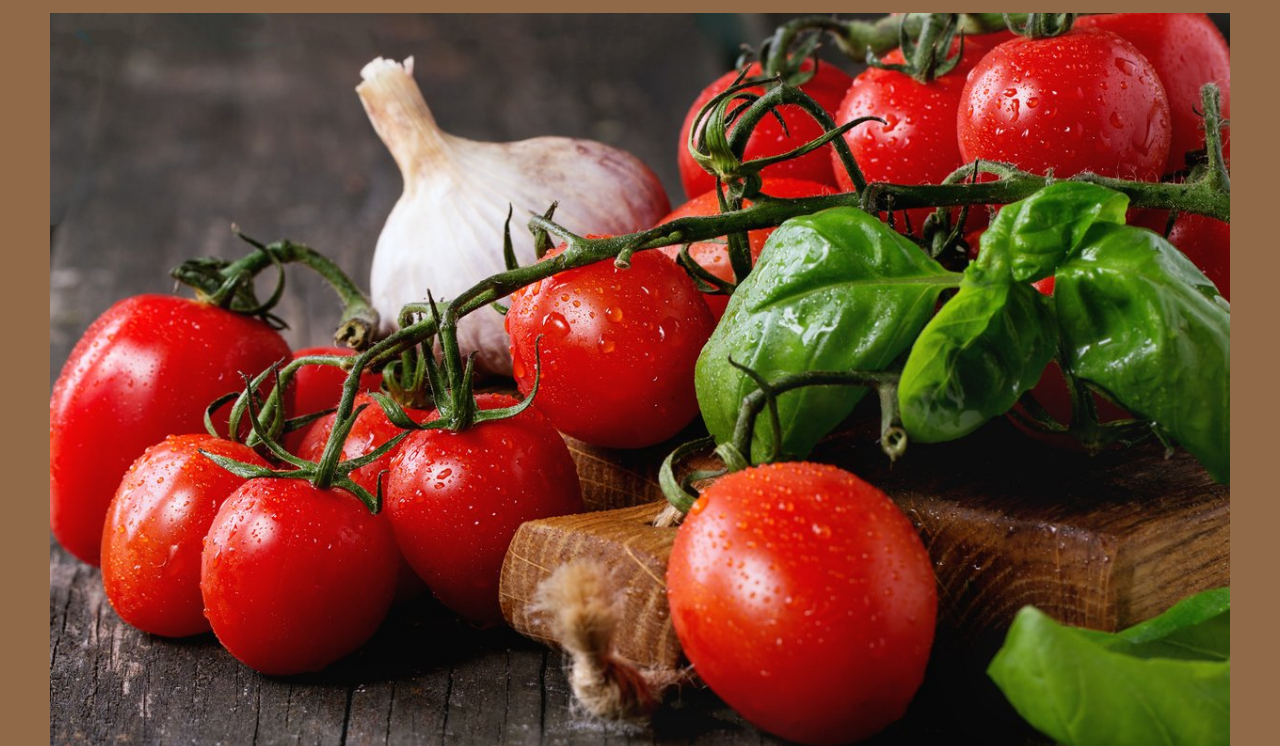
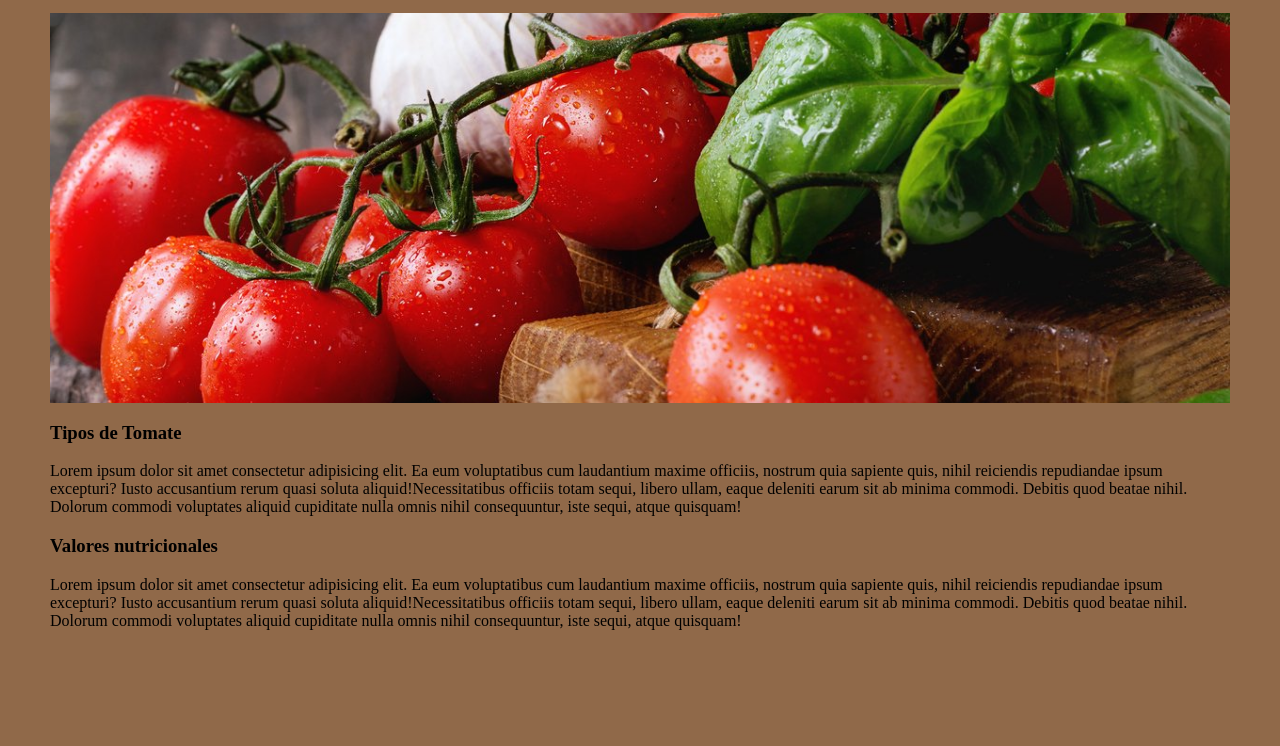
Before and after one commit to GabrielPiqueras/tomatesWeb, a plain HTML site: page index.html in a window 1280 px wide. Shown: the part 54-800 px from the top of the page. Drawn offline with Linux system fonts and the light colour scheme.

Commit message:
Portada con object-fit cover.

```diff
--- a/css/style.css
+++ b/css/style.css
@@ -28,6 +28,8 @@ body {
 
 #portada img{
     display: block;
+    height: 390px;
     margin: auto;
+    object-fit: cover;
     width: 100%;
 }
```
